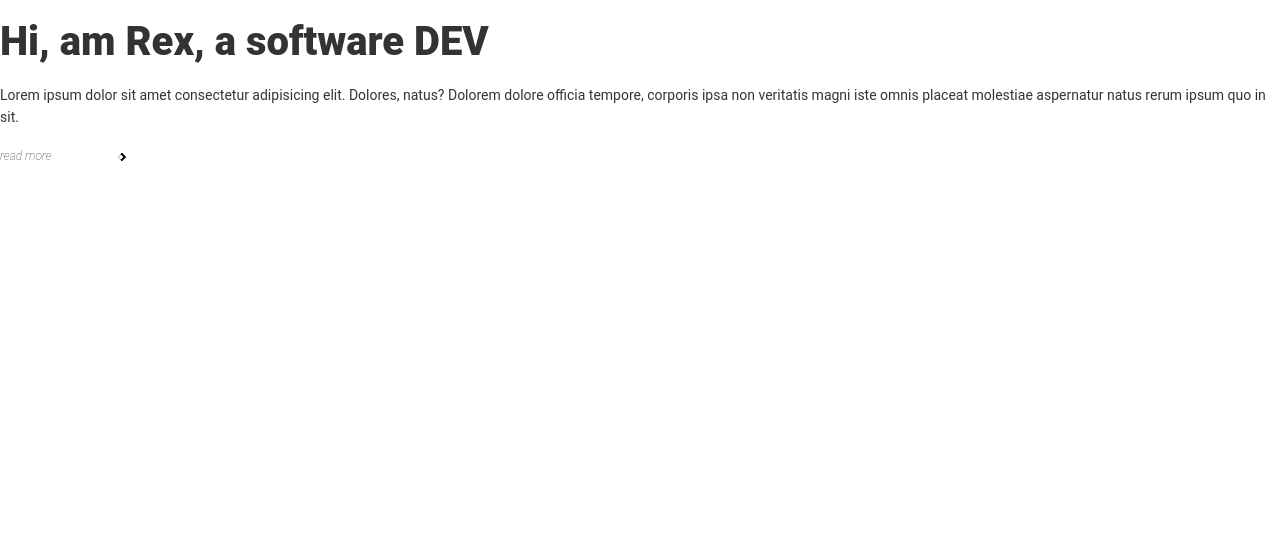
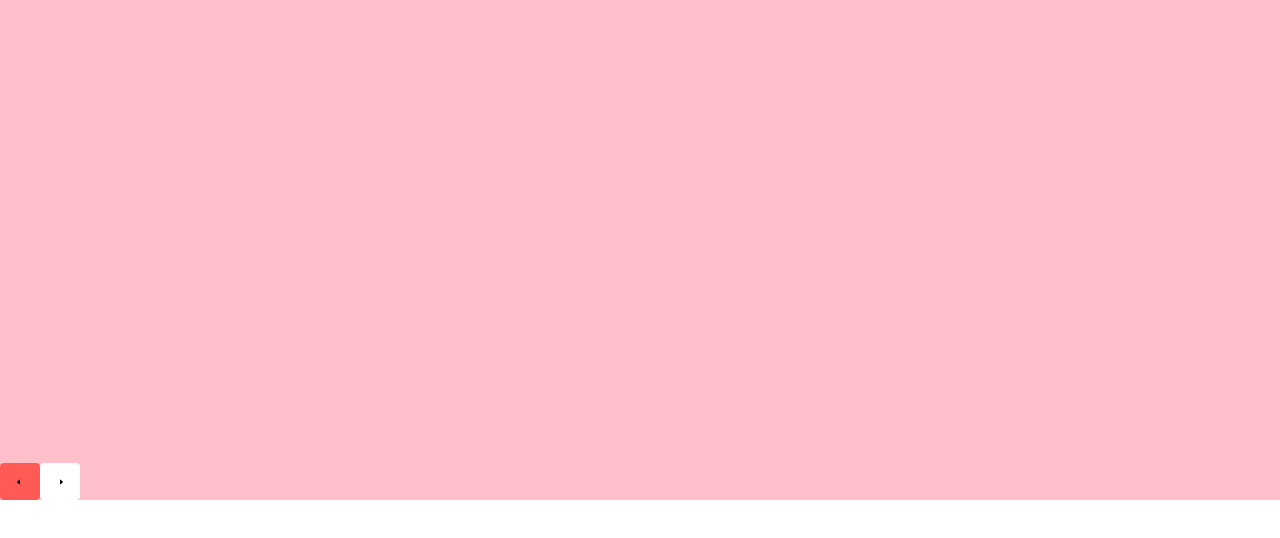
Before and after one commit to codrex/react-app, a React app: page / in a window 1280 px wide. Shown: the top 538 px of the page. Built offline with nearby package versions, Linux system fonts and the light colour scheme.

Commit message:
create carousel

```diff
--- a/src/components/Button/index.jsx
+++ b/src/components/Button/index.jsx
@@ -1,13 +1,13 @@
 import React from 'react';
-import { node, string, objectOf, shape, bool } from 'prop-types';
+import { node, string, objectOf, shape, bool, func } from 'prop-types';
 import './style.scss';
 
 function Button({
-  children, style, className, text, withoutText,
+  children, style, className, text, withoutText, handleClick,
 }) {
   const withoutTextClass = withoutText ? 'btn--without-text' : '';
   return (
-    <button className={`btn ${className} ${withoutTextClass}`} style={style}>
+    <button className={`btn ${className} ${withoutTextClass}`} style={style} onClick={handleClick}>
       {text}
       {children}
     </button>
@@ -20,6 +20,7 @@ Button.propTypes = {
   className: string,
   text: string,
   withoutText: bool,
+  handleClick: func,
 };
 
 Button.defaultProps = {
@@ -28,6 +29,7 @@ Button.defaultProps = {
   className: '',
   text: '',
   withoutText: false,
+  handleClick: () => {},
 };
 
 export default Button;
--- a/src/components/Button/style.scss
+++ b/src/components/Button/style.scss
@@ -27,12 +27,19 @@ $text-color: rgba(#000, 0.8);
         margin-left: 0px !important
     }
     &--arrow::after {
-        height: .6rem;
-        width: .6rem;
+        height: .4rem;
+        width: .4rem;
         background-color: transparent;
         content: "";
+        margin-left: 8px;
+        border: 2px solid transparent;
+        border-right-color: black;
+        border-top-color: black
+    }
+    &--arrow-right::after {
         transform: rotate(45deg);
-        box-shadow: inset -1px 1px 0px 1px black;
-        margin-left: 8px;
+    }
+    &--arrow-left::after {
+        transform: rotate(-135deg);
     }
 }
--- /dev/null
+++ b/src/components/Carousel/index.jsx
@@ -0,0 +1,75 @@
+import React, { PureComponent } from 'react';
+import { node } from 'prop-types';
+import Button from '../Button';
+import './style.scss';
+
+class Carousel extends PureComponent {
+  constructor(props) {
+    super(props);
+    this.state = {
+      currentView: 0,
+      length: this.getChildrenAsArray().length - 1,
+    };
+    this.next = this.next.bind(this);
+    this.previous = this.previous.bind(this);
+  }
+
+  getChildrenAsArray() {
+    return React.Children.toArray(this.props.children);
+  }
+
+  next() {
+    const { currentView, length } = this.state;
+    if (currentView === length) {
+      return this.setState({ currentView: 0 });
+    }
+    return this.setState({ currentView: currentView + 1 });
+  }
+  previous() {
+    const { currentView, length } = this.state;
+    if (currentView === 0) {
+      return this.setState({ currentView: length });
+    }
+    return this.setState({ currentView: currentView - 1 });
+  }
+
+  renderItems() {
+    return this.getChildrenAsArray().map((element, index) => {
+      const { currentView } = this.state;
+      const active = currentView === index ? 'carousel__item--enter' : '';
+      const leave = currentView - 1 === index ? 'carousel__item--leave' : '';
+
+      return (
+        // eslint-disable-next-line
+        <div className={`carousel__item ${active} ${leave}`} key={index}>
+          <element.type {...element.props} />
+        </div>
+      );
+    });
+  }
+
+  render() {
+    return (
+      <div className="carousel">
+        {this.renderItems()}
+        <div className="carousel__trigger">
+          <Button
+            className="btn--red btn--arrow btn--arrow-left"
+            withoutText
+            handleClick={this.previous}
+          />
+          <Button
+            className="btn--light btn--arrow btn--arrow-right"
+            withoutText
+            handleClick={this.next}
+          />
+        </div>
+      </div>
+    );
+  }
+}
+
+Carousel.propTypes = {
+  children: node.isRequired,
+};
+export default Carousel;
--- /dev/null
+++ b/src/components/Carousel/style.scss
@@ -0,0 +1,55 @@
+.carousel {
+    min-height: 500px;
+    position: relative;
+    display: flex;
+    &__item {
+        position: absolute;
+        height: 100%;
+        width: 100%;
+        backface-visibility: hidden;
+        perspective: 1000px;
+        opacity: 0;
+        &--enter {
+            opacity: 1;
+            animation: 4s forwards enter cubic-bezier(0.075, 0.82, 0.165, 1);
+        }
+        &--leave {
+            animation: 3s forwards leave cubic-bezier(0.075, 0.82, 0.165, 1);
+        }
+    }
+    &__trigger {
+        position: absolute;
+        z-index: 1;
+        display: flex;
+        bottom: 0;
+        & .btn {
+            width: 4rem;
+        }
+    }
+}
+
+@keyframes enter {
+    0% {
+        opacity: 0;
+        visibility: hidden;
+    }
+    100% {
+        opacity: 1;
+        visibility: visible;
+    }
+}
+
+@keyframes leave {
+    0% {
+        opacity: 1;
+        visibility: visible;
+    }
+    50% {
+        opacity: 0.5;
+        visibility: visible;
+    }
+    100% {
+        opacity: 0;
+        visibility: hidden;
+    }
+}
--- a/src/index.jsx
+++ b/src/index.jsx
@@ -1,6 +1,6 @@
 import React from 'react';
 import { render } from 'react-dom';
-import CaptionArea from './components/CaptionArea';
+import Carousel from './components/Carousel';
 
 import './styles.scss';
 
@@ -9,7 +9,13 @@ class App extends React.Component {
   render() {
     return (
       <React.Fragment>
-        <CaptionArea />
+        <Carousel>
+          <div style={{ width: '100%', height: '100%', backgroundColor: 'pink' }} />
+          <div style={{ width: '100%', height: '100%', backgroundColor: 'yellow' }} />
+          <div style={{ width: '100%', height: '100%', backgroundColor: 'brown' }} />
+          <div style={{ width: '100%', height: '100%', backgroundColor: 'purple' }} />
+          <div style={{ width: '100%', height: '100%', backgroundColor: 'orange' }} />
+        </Carousel>
       </React.Fragment>
     );
   }
```
